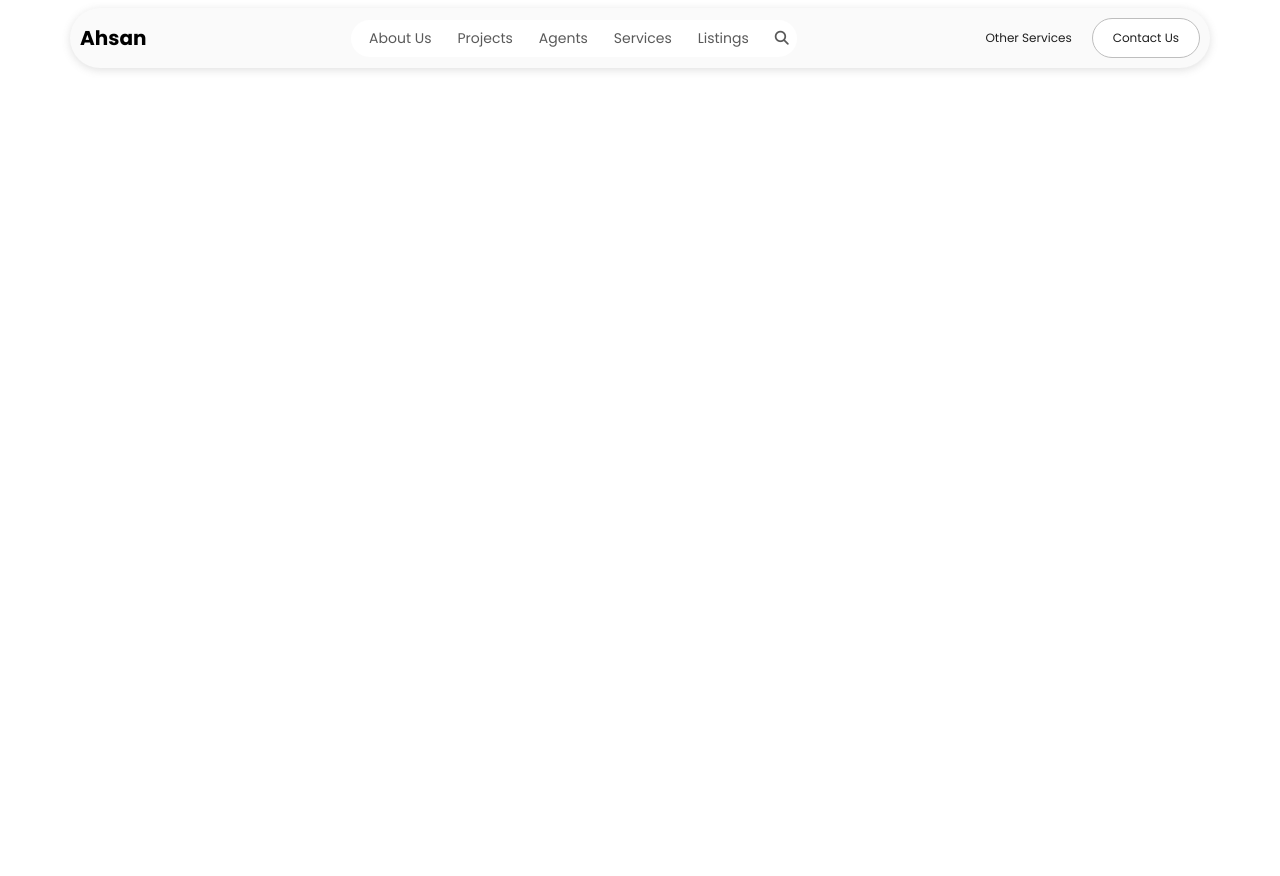
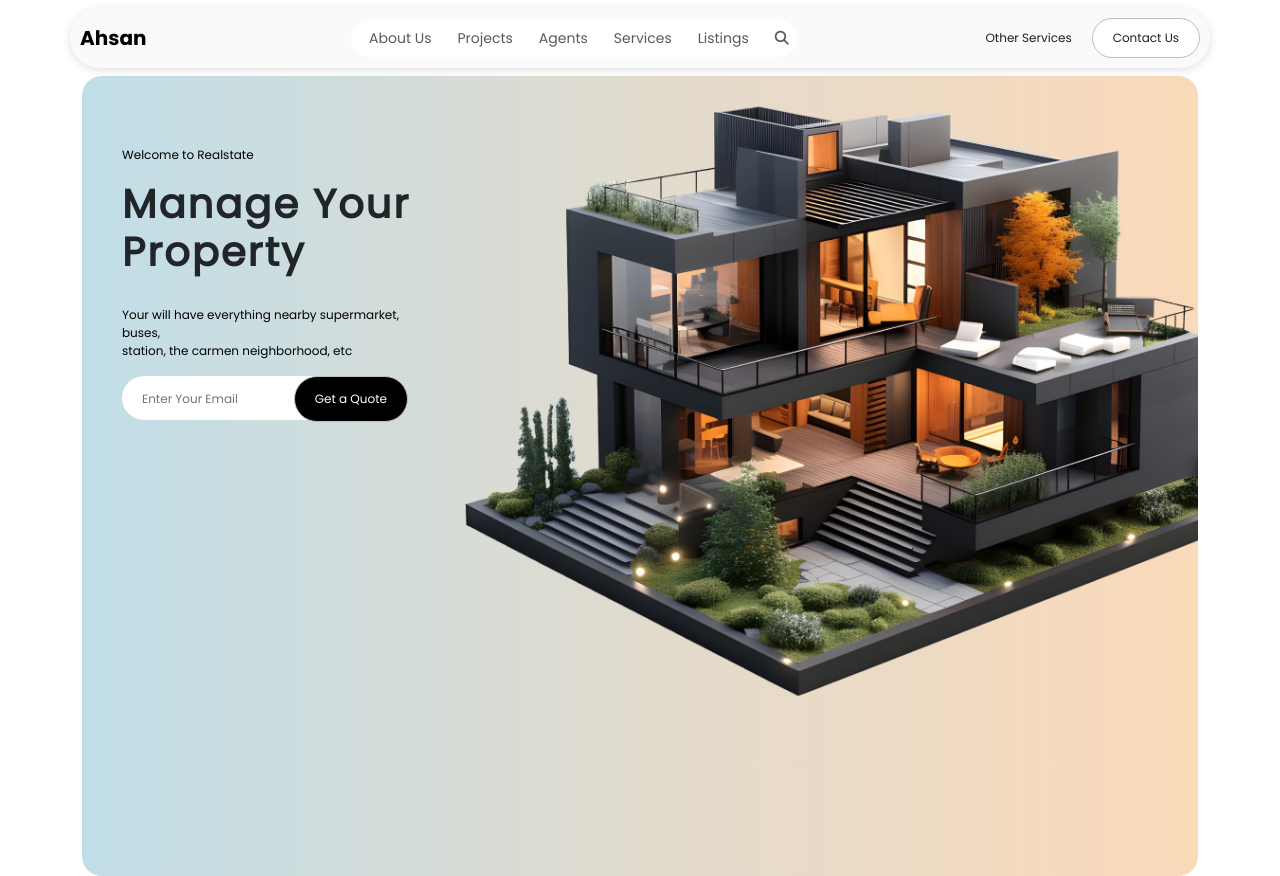
Before and after one commit to m-ahsanbaloch/RealState-figma, a plain HTML site: page index.html in a window 1280 px wide. Before the commit the page ends 800 px from the top, so only its background shows below. Drawn offline with nearby package versions, Linux system fonts and the light colour scheme.

Commit message:
slider-image-added

```diff
--- a/index.html
+++ b/index.html
@@ -67,7 +67,30 @@
     </div>
         </div>
       <!-- ================navbar-end==============   -->
+<div class="container-xl content">
+<div class="slider">
+    <div class="row">
+        <div class="left col-12 col-sm-12 col-md-4 col-lg-4 col-xl-4 col-xxl-4">
+            <div class="welcome">
+                <p>Welcome to Realstate</p>
+                <h1>Manage Your Property</h1>
+                <p class="s-txt-dwn">Your will have everything nearby supermarket, buses,<br /> station, the carmen neighborhood, etc</p>
+            </div>
+            <div class="info">
+             <input type="email" class="information" placeholder="Enter Your Email" name="Search" id="">
+             <div class="div"> <button class="btn-1">Get a Quote</button></div>
 
+            </div>
+        </div>
+        <div class="right col-12 col-sm-12 col-md-8 col-lg-8 col-xl-8 col-xxl-8">
+            <div class="sld-img">
+                <img src="images/slider.png" alt="Moder-House">
+            </div>
+        </div>
+    </div>
+</div>
+</div>
+</div>
       <!-- ==========================End============== -->
     </div>
     <!-- =====================Bootstrap============================= -->
--- a/style.css
+++ b/style.css
@@ -70,3 +70,83 @@ cursor: pointer;
 .contact-us:hover{
     background-color: #f2be8e;
 color: #fff !important;}
+.slider{
+    background: rgb(193,222,232);
+background: linear-gradient(90deg, rgba(193,222,232,1) 0%, rgba(225,219,206,1) 50%, rgba(251,217,185,1) 100%);
+height: 100vh;
+border-radius: 20px;
+}
+.welcome{
+    margin: 70px 0px 0px 40px;
+}
+.welcome h1{
+    font-family:pop-reg;
+    font-size: 40px;
+    font-weight: bold;
+    letter-spacing: 2px;
+}
+.welcome p{
+    font-size: 12px !important;
+color: #000;
+}
+.s-txt-dwn {
+    margin-top: 30px;
+}
+.info{
+    position: relative;
+}
+.information{
+
+    width: 80%;
+    margin: 00px 0px 0px 40px;
+    border-radius: 40px;
+    border: none;
+    padding: 10px 0px;
+}
+.information::placeholder{
+padding: 0px 20px;
+font-size: 12px !important;
+}
+.information:focus{
+    border: none !important;
+    outline: none;
+}
+.div>button{
+    position: absolute;
+    top: 0px;
+    right:30px;
+    color:  #fff !important;
+    font-size: 12px;
+    background-color: #000;
+    border: 1px solid #bebebe;
+    outline: 0px;
+    padding: 13px 20px;
+    border-radius: 40px;
+    transition: 0.4s ease;
+    animation-name: btn222;
+}
+.div>button:hover{
+    animation-name: anmove;
+    animation-timing-function: 15ms;
+    transition: 0.4s ease all;
+    animation-iteration-count: 1;
+    animation-duration: 1.2s;}
+@keyframes anmove{
+from{
+    right:50px;
+
+}
+to{
+    right:30px;
+
+}}
+
+.sld-img{
+    width: 100%;
+    height: 100%;
+
+}
+.sld-img img{
+    width: 100%;
+    object-fit: contain;
+}
```
Also changed, not shown: images/slider.png (added).
